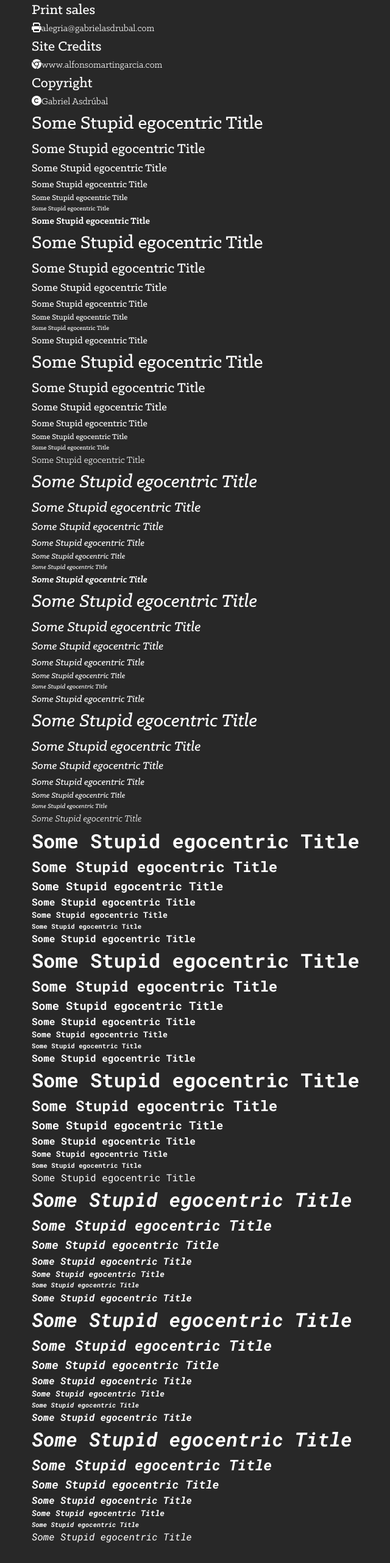
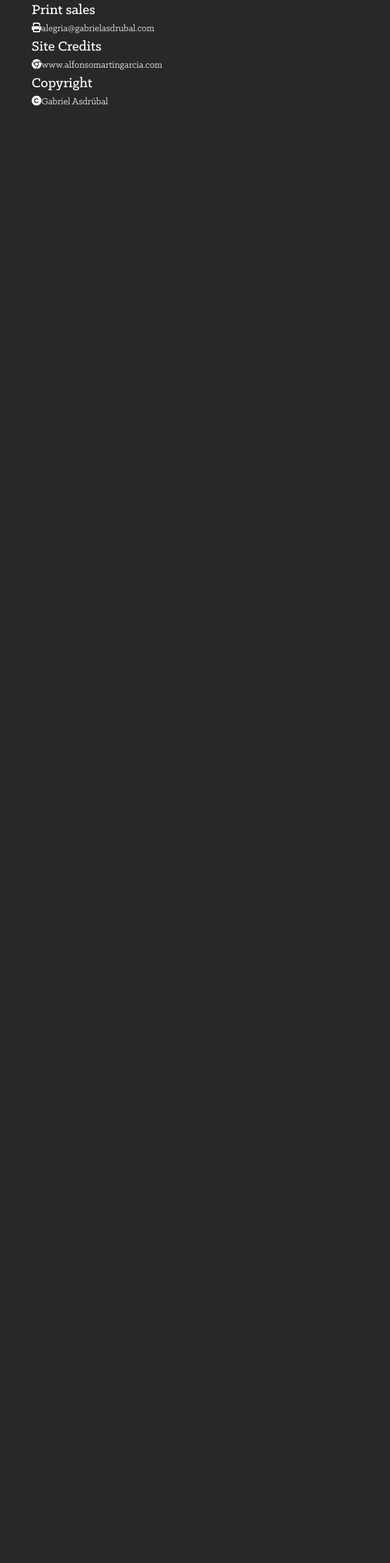
Before and after one commit to Foparty/PHOTOGRAPHYSITE-V1, a React (Vite) app: page /info in a window 1280 px wide. Shown: the part 234-2797 px from the top of the page at 61% size, without its empty margins (228-868 px from the left). After the commit the page ends 800 px from the top, so only its background shows below. Built offline with nearby package versions, Linux system fonts and the light colour scheme; the HTML template or start-up script is replaced by a standard one.

Commit message:
contact text out

```diff
--- a/src/containers/ContactInfo.jsx
+++ b/src/containers/ContactInfo.jsx
@@ -44,114 +44,6 @@ const ContactInfo = () => {
 					<span>Gabriel Asdrúbal</span>
 				</div>
 			</div>
-			<div className='bolder normal stupidfont'>
-				<h1>Some Stupid egocentric Title</h1>
-				<h2>Some Stupid egocentric Title</h2>
-				<h3>Some Stupid egocentric Title</h3>
-				<h4>Some Stupid egocentric Title</h4>
-				<h5>Some Stupid egocentric Title</h5>
-				<h6>Some Stupid egocentric Title</h6>
-				<p>Some Stupid egocentric Title</p>
-			</div>
-			<div className='bold normal stupidfont'>
-				<h1>Some Stupid egocentric Title</h1>
-				<h2>Some Stupid egocentric Title</h2>
-				<h3>Some Stupid egocentric Title</h3>
-				<h4>Some Stupid egocentric Title</h4>
-				<h5>Some Stupid egocentric Title</h5>
-				<h6>Some Stupid egocentric Title</h6>
-				<p>Some Stupid egocentric Title</p>
-			</div>
-			<div className='regular normal stupidfont'>
-				<h1>Some Stupid egocentric Title</h1>
-				<h2>Some Stupid egocentric Title</h2>
-				<h3>Some Stupid egocentric Title</h3>
-				<h4>Some Stupid egocentric Title</h4>
-				<h5>Some Stupid egocentric Title</h5>
-				<h6>Some Stupid egocentric Title</h6>
-				<p>Some Stupid egocentric Title</p>
-			</div>
-			<div className='bolder italic stupidfont'>
-				<h1>Some Stupid egocentric Title</h1>
-				<h2>Some Stupid egocentric Title</h2>
-				<h3>Some Stupid egocentric Title</h3>
-				<h4>Some Stupid egocentric Title</h4>
-				<h5>Some Stupid egocentric Title</h5>
-				<h6>Some Stupid egocentric Title</h6>
-				<p>Some Stupid egocentric Title</p>
-			</div>
-			<div className='bold italic stupidfont'>
-				<h1>Some Stupid egocentric Title</h1>
-				<h2>Some Stupid egocentric Title</h2>
-				<h3>Some Stupid egocentric Title</h3>
-				<h4>Some Stupid egocentric Title</h4>
-				<h5>Some Stupid egocentric Title</h5>
-				<h6>Some Stupid egocentric Title</h6>
-				<p>Some Stupid egocentric Title</p>
-			</div>
-			<div className='regular italic stupidfont'>
-				<h1>Some Stupid egocentric Title</h1>
-				<h2>Some Stupid egocentric Title</h2>
-				<h3>Some Stupid egocentric Title</h3>
-				<h4>Some Stupid egocentric Title</h4>
-				<h5>Some Stupid egocentric Title</h5>
-				<h6>Some Stupid egocentric Title</h6>
-				<p>Some Stupid egocentric Title</p>
-			</div>
-			<div className='bolder normal roboto'>
-				<h1>Some Stupid egocentric Title</h1>
-				<h2>Some Stupid egocentric Title</h2>
-				<h3>Some Stupid egocentric Title</h3>
-				<h4>Some Stupid egocentric Title</h4>
-				<h5>Some Stupid egocentric Title</h5>
-				<h6>Some Stupid egocentric Title</h6>
-				<p>Some Stupid egocentric Title</p>
-			</div>
-			<div className='bold normal roboto'>
-				<h1>Some Stupid egocentric Title</h1>
-				<h2>Some Stupid egocentric Title</h2>
-				<h3>Some Stupid egocentric Title</h3>
-				<h4>Some Stupid egocentric Title</h4>
-				<h5>Some Stupid egocentric Title</h5>
-				<h6>Some Stupid egocentric Title</h6>
-				<p>Some Stupid egocentric Title</p>
-			</div>
-			<div className='regular normal roboto'>
-				<h1>Some Stupid egocentric Title</h1>
-				<h2>Some Stupid egocentric Title</h2>
-				<h3>Some Stupid egocentric Title</h3>
-				<h4>Some Stupid egocentric Title</h4>
-				<h5>Some Stupid egocentric Title</h5>
-				<h6>Some Stupid egocentric Title</h6>
-				<p>Some Stupid egocentric Title</p>
-			</div>
-			<div className='bolder italic roboto'>
-				<h1>Some Stupid egocentric Title</h1>
-				<h2>Some Stupid egocentric Title</h2>
-				<h3>Some Stupid egocentric Title</h3>
-				<h4>Some Stupid egocentric Title</h4>
-				<h5>Some Stupid egocentric Title</h5>
-				<h6>Some Stupid egocentric Title</h6>
-				<p>Some Stupid egocentric Title</p>
-			</div>
-			<div className='bold italic roboto'>
-				<h1>Some Stupid egocentric Title</h1>
-				<h2>Some Stupid egocentric Title</h2>
-				<h3>Some Stupid egocentric Title</h3>
-				<h4>Some Stupid egocentric Title</h4>
-				<h5>Some Stupid egocentric Title</h5>
-				<h6>Some Stupid egocentric Title</h6>
-				<p>Some Stupid egocentric Title</p>
-			</div>
-			<div className='regular italic roboto'>
-				<h1>Some Stupid egocentric Title</h1>
-				<h2>Some Stupid egocentric Title</h2>
-				<h3>Some Stupid egocentric Title</h3>
-				<h4>Some Stupid egocentric Title</h4>
-				<h5>Some Stupid egocentric Title</h5>
-				<h6>Some Stupid egocentric Title</h6>
-				<p>Some Stupid egocentric Title</p>
-			</div>
 		</div>
 	);
 };
```
